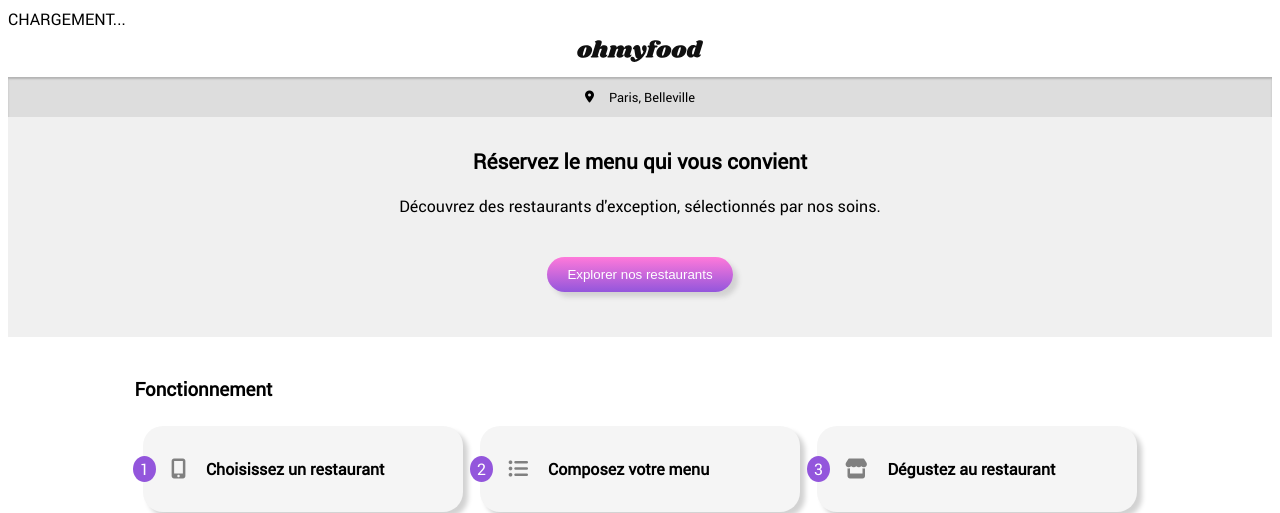
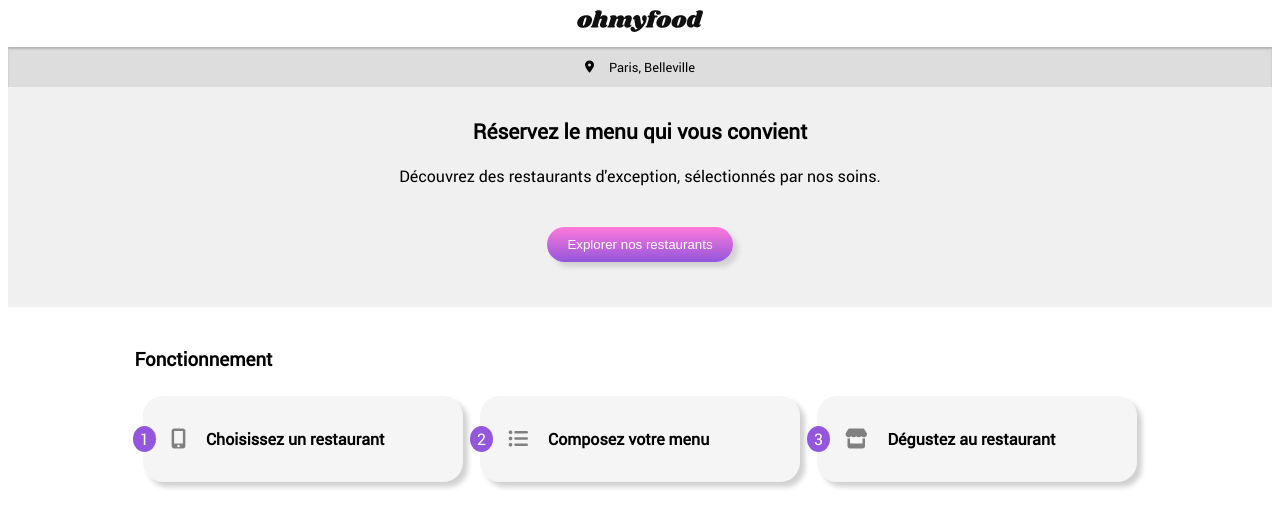
Before and after one commit to MathildeDelanoe/OhMyFood, a website: page index.html in a window 1280 px wide. Shown: the top 513 px of the page. Drawn offline with Linux system fonts and the light colour scheme; files whose address does not match are found by name.

Commit message:
Update index.html

```diff
--- a/index.html
+++ b/index.html
@@ -12,12 +12,12 @@
 
   <body>
      <!-- loading -->
-    <div class="chargement">
+   <!-- <div class="chargement">
       <div class="cercle cercle1"></div>
       <div class="cercle cercle2"></div>
       <div class="cercle cercle3"></div>
       <span id="texte">CHARGEMENT...</span>
-    </div>
+    </div> -->
 
      <!-- header -->
     <header>
```
